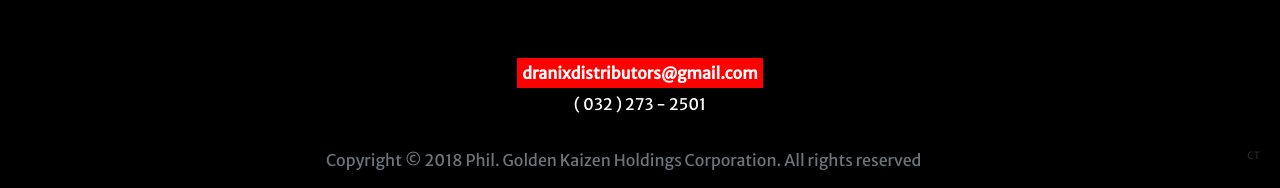
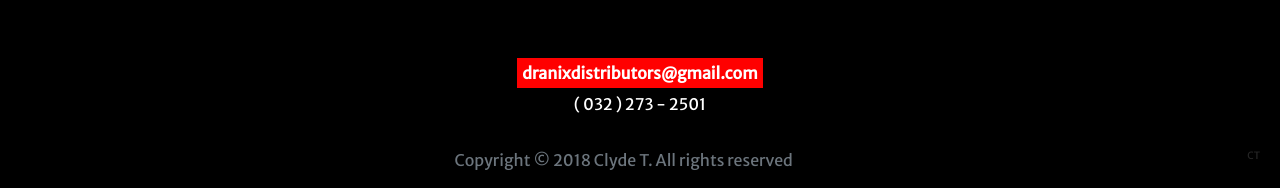
Before and after one commit to clydeetan/dranix-website, a plain HTML site: page company_overview.html in a window 1280 px wide. Shown: the part 2378-2566 px from the top of the page. Drawn offline with nearby package versions, Linux system fonts and the light colour scheme.

Commit message:
footer changed to my name

```diff
--- a/company_overview.html
+++ b/company_overview.html
@@ -235,7 +235,7 @@
     </div>
     <div class="row text-center pt-3">
         <div class="col">
-            <p class="text-secondary">Copyright © 2018 Phil. Golden Kaizen Holdings Corporation. All rights reserved</p>
+            <p class="text-secondary">Copyright © 2018 Clyde T. All rights reserved</p>
         </div>
         <p id="me">CT</p>
     </div>
```
